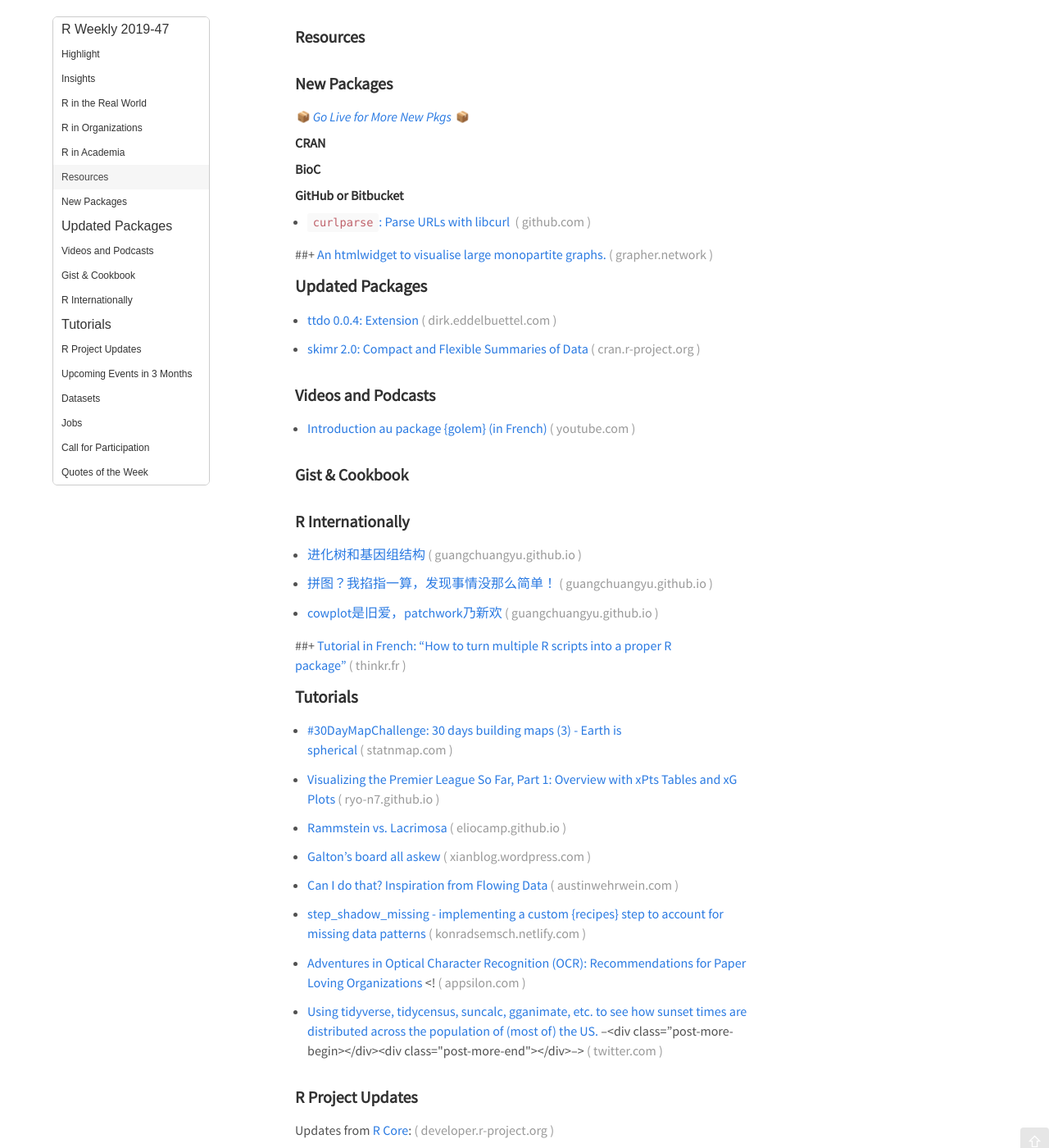
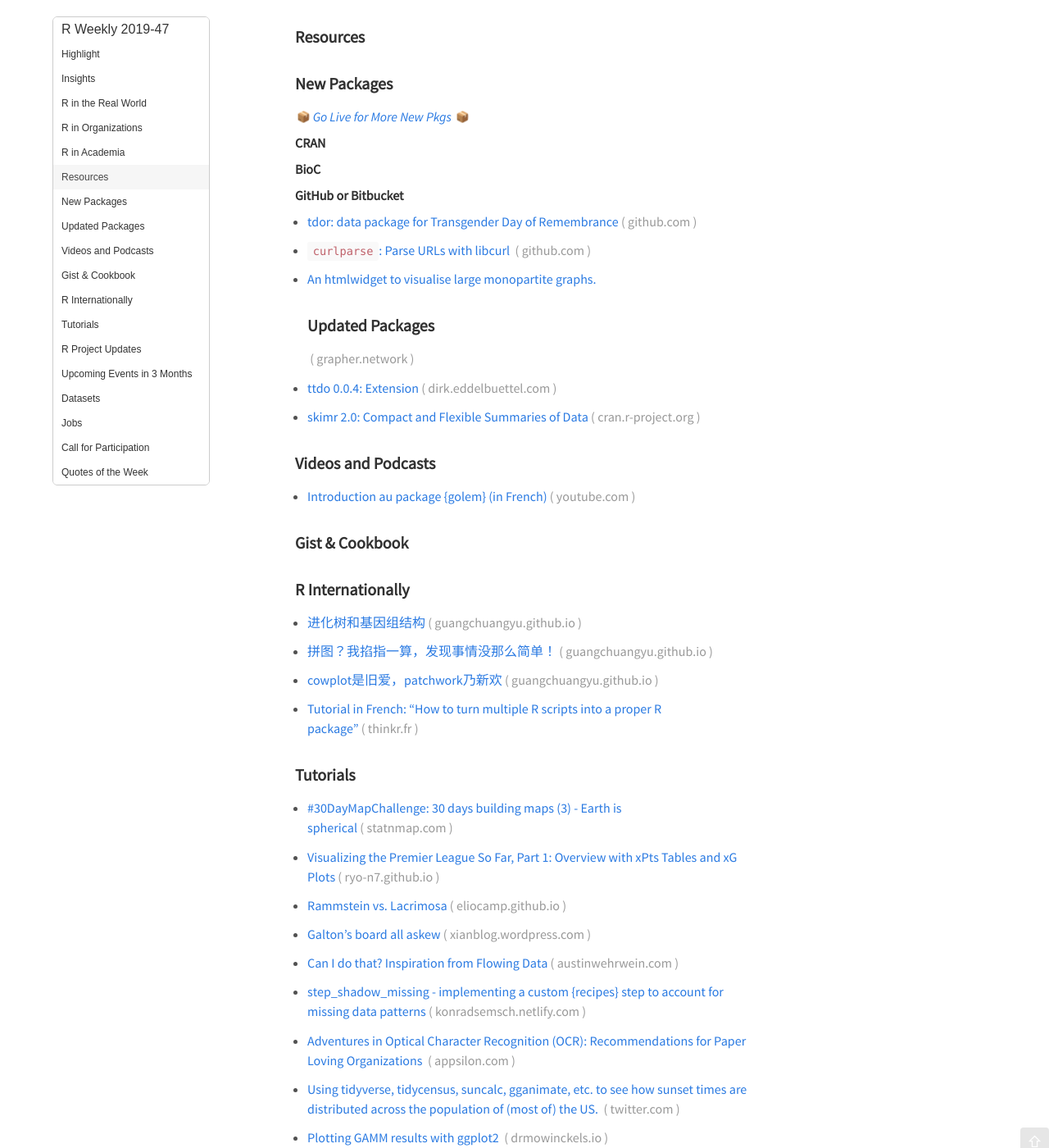
Before and after one commit to rweekly/rweekly.org, a Jekyll site: the page built from draft.md, in a window 1280 px wide and 1400 px high, scrolled down 852 px. Shown: the whole window at 82% size. Built offline with Jekyll 4.4.1, drawn with Linux system fonts in a browser that asks for light colours; emoji names are drawn with the system emoji font; comment, search, counter and statistics services are not loaded.

Commit message:
a few more links

```diff
--- a/draft.md
+++ b/draft.md
@@ -57,10 +57,12 @@
 
 **GitHub or Bitbucket**
 
++ [tdor: data package for Transgender Day of Remembrance](https://github.com/CaRdiffR/tdor)
+
 + [`curlparse`: Parse URLs with libcurl ](https://github.com/hrbrmstr/curlparse)
 
-##+ [An htmlwidget to visualise large monopartite graphs.](https://grapher.network/)
-# Updated Packages
++ [An htmlwidget to visualise large monopartite graphs.](https://grapher.network/)
+### Updated Packages
 
 + [ttdo 0.0.4: Extension](http://dirk.eddelbuettel.com/blog/2019/11/18#ttdo_0.0.4)
 
@@ -82,9 +84,9 @@
 
 + [cowplot是旧爱，patchwork乃新欢](https://guangchuangyu.github.io/2019/11/patchwork/)
 
-##+ [Tutorial in French: "How to turn multiple R scripts into a proper R package"](https://thinkr.fr/transformer-plusieurs-scripts-eparpilles-en-beau-package-r/)
++ [Tutorial in French: "How to turn multiple R scripts into a proper R package"](https://thinkr.fr/transformer-plusieurs-scripts-eparpilles-en-beau-package-r/)
 
-#  Tutorials
+###  Tutorials
 
 + [#30DayMapChallenge: 30 days building maps (3) - Earth is spherical](https://statnmap.com/2019-11-22-30daymapchallenge-building-maps-3-earth-is-sphere/)
 
@@ -99,9 +101,11 @@
 + [step_shadow_missing - implementing a custom {recipes} step to account for missing data patterns](https://konradsemsch.netlify.com/2019/11/step-shadow-missing-implementing-a-custom-recipes-step-to-account-for-missing-data-patterns/)
 
 + [Adventures in Optical Character Recognition (OCR): Recommendations for Paper Loving Organizations ](https://appsilon.com/adventures-in-optical-character-recognition-ocr/)
-<!
+
 + [Using tidyverse, tidycensus, suncalc, gganimate, etc. to see how sunset times are distributed across the population of (most of) the US. ](https://twitter.com/JustTheSpring/status/1193655008635449344)
---<div class="post-more-begin></div><div class="post-more-end"></div>-->
+
++ [Plotting GAMM results with ggplot2](https://drmowinckels.io/blog/plotting-gamm-results-with-ggplot2/)
+<!--<div class="post-more-begin></div><div class="post-more-end"></div>-->
 
 ###  R Project Updates
 
```
